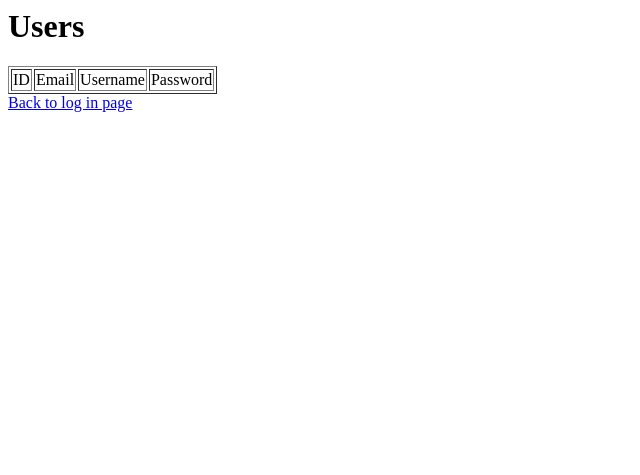
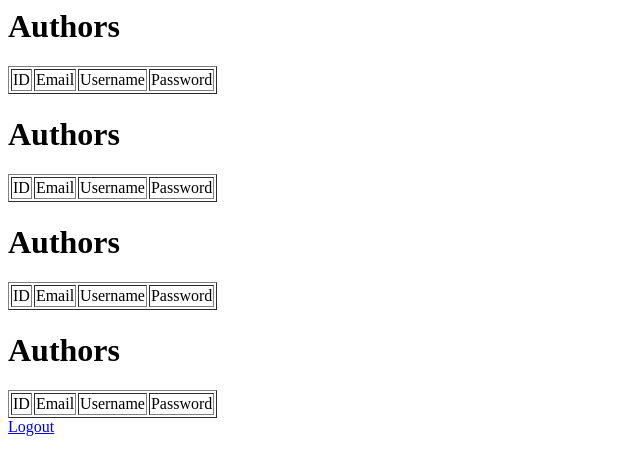
Before and after one commit to hellisbread/CSIT314_NextLevel, a Django app: page /db/ in a window 1280 px wide. Shown: the top 475 px of the page, without its empty margins (0-640 px from the left). Run offline with Django 4.2, Linux system fonts and the light colour scheme; parts of the project's set-up code (start-up, migrations or seed data) failed here and were passed over.

Commit message:
added logout to views.py
may require to move to another controller

```diff
--- a/NextLevel/urls.py
+++ b/NextLevel/urls.py
@@ -28,4 +28,5 @@ urlpatterns = [
     path('update/<int:id>', userController.update, name='update'),
     path('update/updateProfile/<int:id>', userController.updateProfile, name='update'),
     path('checkLogin/', loginController.checkLogin, name='login'),
+    path('logout/', views.Logout, name = 'logout'),
 ]
--- a/website/templates/db.html
+++ b/website/templates/db.html
@@ -1,4 +1,4 @@
-<h1>Users</h1>
+<h1>Authors</h1>
 
 <table border = "1">
     <tr>
@@ -17,4 +17,64 @@
     {% endfor %}
 </table>
 
-<a href="{% url 'index'%}">Back to log in page</a>
+<h1>Authors</h1>
+
+<table border = "1">
+    <tr>
+        <td>ID</td>
+        <td>Email</td>
+        <td>Username</td>
+        <td>Password</td>
+    </tr>
+    {% for user in myusers%}
+    <tr>
+        <td><a href="../update/{{ user.id }}"> {{ user.id   }}</a></td>
+        <td>{{ user.email }}</td>
+        <td>{{ user.username }}</td>
+        <td>{{ user.password }}</td>
+    </tr>
+    {% endfor %}
+</table>
+
+
+<h1>Authors</h1>
+
+<table border = "1">
+    <tr>
+        <td>ID</td>
+        <td>Email</td>
+        <td>Username</td>
+        <td>Password</td>
+    </tr>
+    {% for user in myusers%}
+    <tr>
+        <td><a href="../update/{{ user.id }}"> {{ user.id   }}</a></td>
+        <td>{{ user.email }}</td>
+        <td>{{ user.username }}</td>
+        <td>{{ user.password }}</td>
+    </tr>
+    {% endfor %}
+</table>
+
+
+<h1>Authors</h1>
+
+<table border = "1">
+    <tr>
+        <td>ID</td>
+        <td>Email</td>
+        <td>Username</td>
+        <td>Password</td>
+    </tr>
+    {% for user in myusers%}
+    <tr>
+        <td><a href="../update/{{ user.id }}"> {{ user.id   }}</a></td>
+        <td>{{ user.email }}</td>
+        <td>{{ user.username }}</td>
+        <td>{{ user.password }}</td>
+    </tr>
+    {% endfor %}
+</table>
+
+
+<a href="{% url 'logout'%}">Logout</a>
```
Also changed, not shown: website/views.py (+18 -4 lines).
